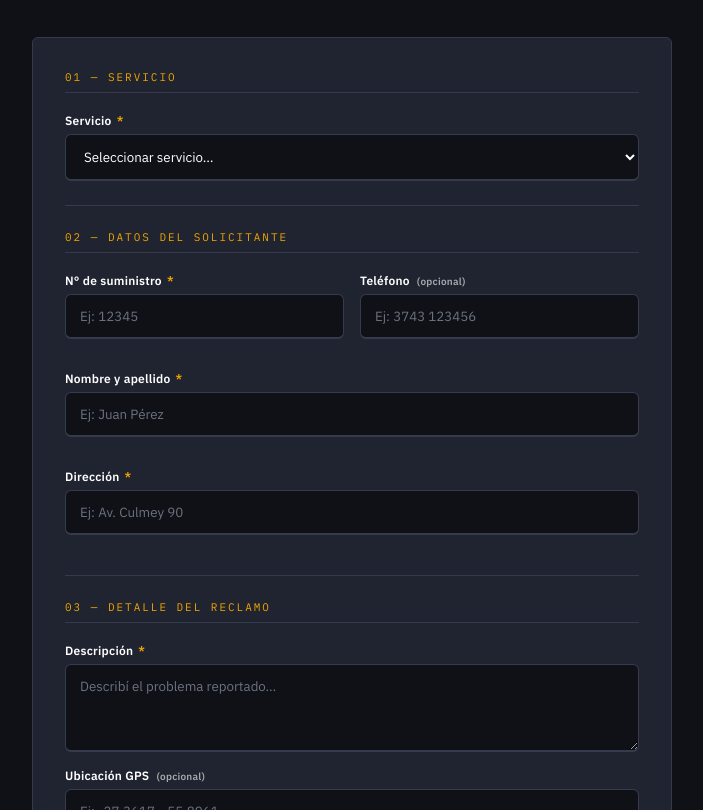
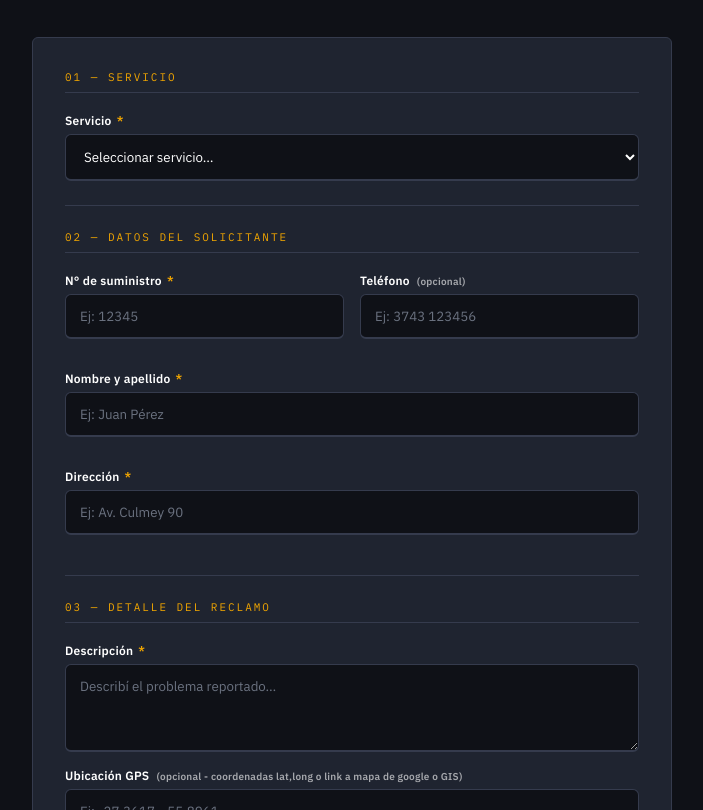
Before and after one commit to juliodemisiones/bot-de-reclamos-Cooperativa, a website: page public/index.html in a window 1280 px wide. Shown: the part 142-952 px from the top of the page, without its empty margins (288-991 px from the left). Drawn offline with Linux system fonts and the light colour scheme.

Commit message:
Update index.html

```diff
--- a/public/index.html
+++ b/public/index.html
@@ -67,7 +67,7 @@
         <textarea id="descripcion" name="descripcion" placeholder="Describí el problema reportado…" required></textarea>
       </div>
       <div class="field">
-        <label for="gps">Ubicación GPS <span class="opt">(opcional)</span></label>
+        <label for="gps">Ubicación GPS <span class="opt">(opcional - coordenadas lat,long o link a mapa de google o GIS)</span></label>
         <input type="text" id="gps" name="gps" placeholder="Ej: -27.3617, -55.8961" />
       </div>
 
```
